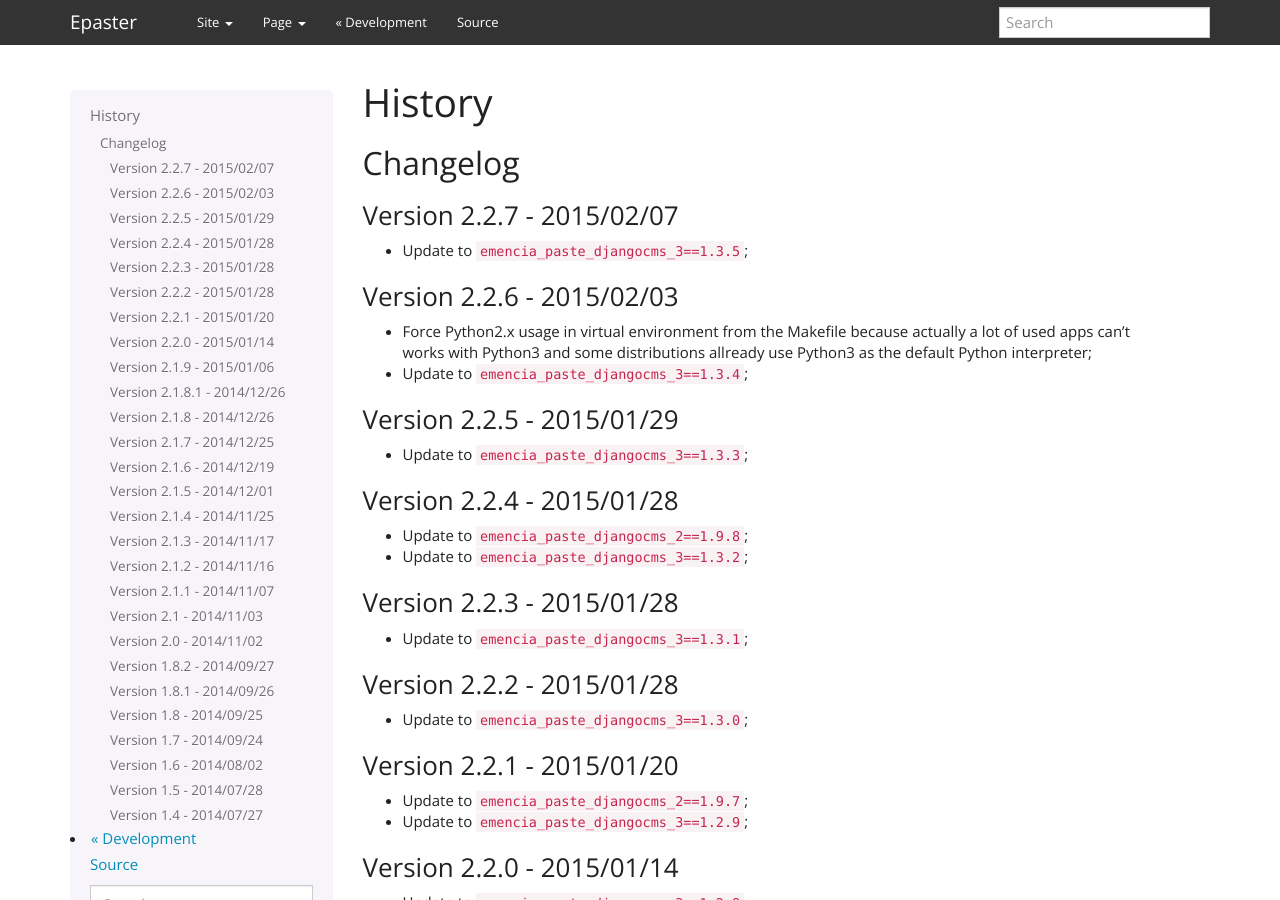
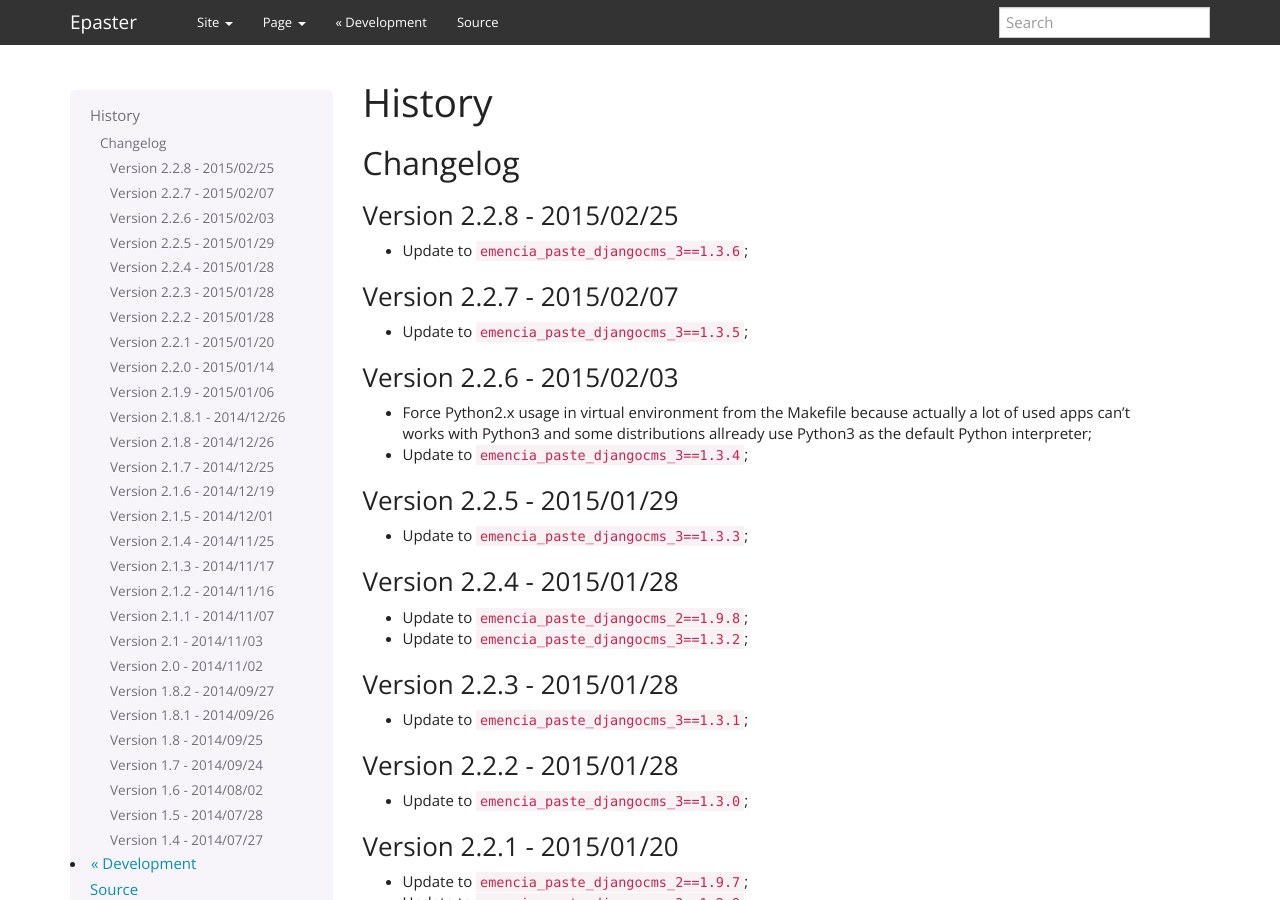
Before and after one commit to emencia/Epaster, a Sphinx documentation site: the page built from docs/history.rst, in a window 1280 px wide and 900 px high. Built offline with Sphinx 7.4.7, drawn with Linux system fonts in a browser that asks for light colours; the version number could not be read and is left out.

Commit message:
Update to emencia_paste_djangocms_3==1.3.6, bump to 2.2.8

```diff
--- a/docs/history.rst
+++ b/docs/history.rst
@@ -7,6 +7,11 @@ History
 
 Changelog
 =========
+
+Version 2.2.8 - 2015/02/25
+--------------------------
+
+* Update to ``emencia_paste_djangocms_3==1.3.6``;
 
 Version 2.2.7 - 2015/02/07
 --------------------------
--- a/versions.cfg
+++ b/versions.cfg
@@ -11,7 +11,7 @@ gp.vcsdevelop                 = 2.2.3
 
 # Paste templates
 emencia_paste_djangocms_2     = 1.9.8
-emencia_paste_djangocms_3     = 1.3.5
+emencia_paste_djangocms_3     = 1.3.6
 
 # Used to build the local documentation
 Sphinx                        = 1.2.3
```
